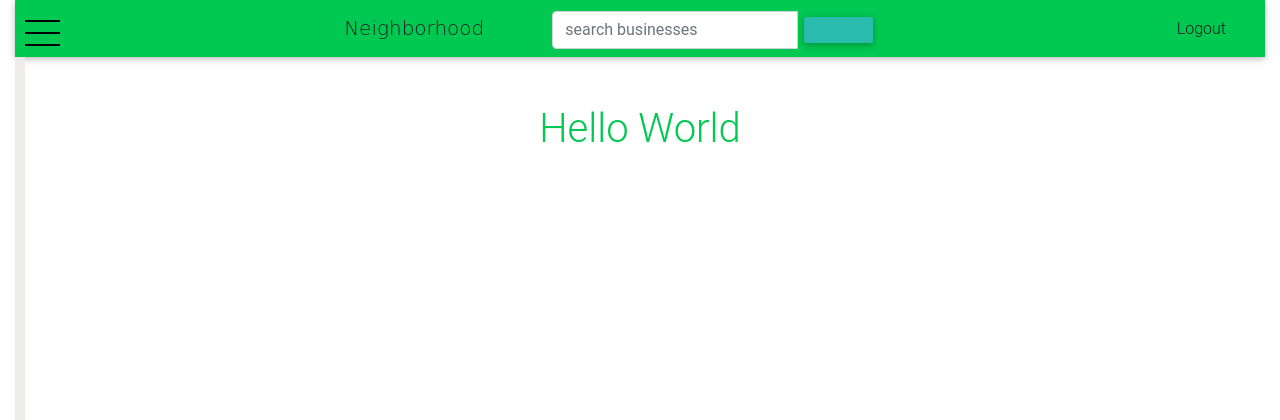
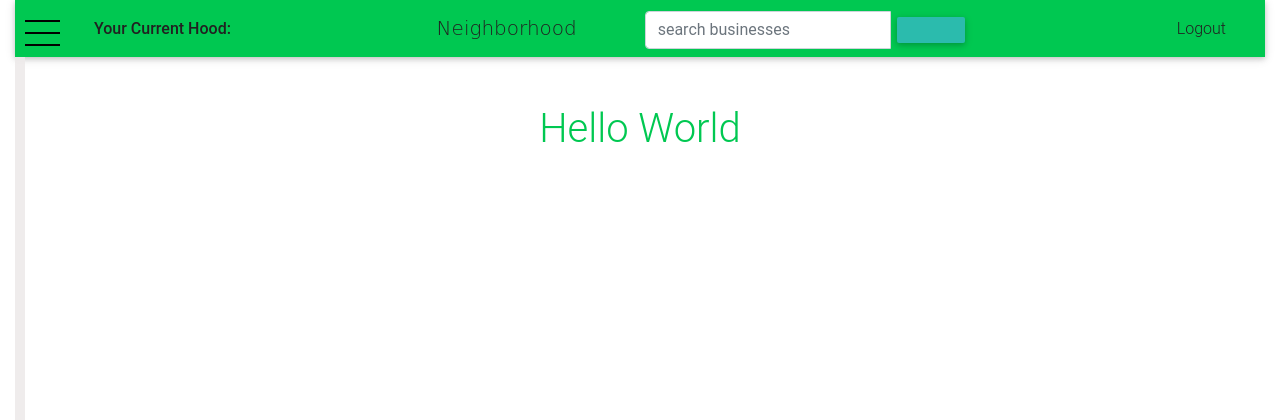
Before and after one commit to Paulwamaria/neighbourhood, a Django app: page / in a window 1280 px wide. Shown: the top 420 px of the page. Run offline with Django 3.2, Linux system fonts and the light colour scheme; the visitor is signed in with stand-in values (Sample User, id 1); some libraries are stand-ins or nearby versions; some web fonts are replaced.

Commit message:
Add a link to view the recent updates in a gven hood

```diff
--- a/neighbourhood/templates/navbar.html
+++ b/neighbourhood/templates/navbar.html
@@ -18,7 +18,10 @@
                     <div class="navbar-header">
 
 
+                        {% if user.is_authenticated %}
 
+                        <a href="{% url 'posts' %}" class="text-dark ml-5"> <strong>Your Current Hood:</strong> {{user.profile.location}}</a>
+                        {% endif %}
 
 
                     </div>
@@ -45,6 +48,7 @@
 
                         {% if user.is_authenticated %}
                         <div class="d-inline-flex prof-links">
+
                             <a class="nav-item nav-link mr-2 text-dark" href="{% url 'logout' %}">Logout</a>
 
 
@@ -84,6 +88,12 @@
 
 
                     <a href="#" class="text-dark">About</a>
+                    {% if user.is_authenticated %}
+
+                    <a href="#" class="text-dark"> Current Hood: {{user.profile.location}}</a>
+
+
+                    {% endif %}
 
                 </navs>
 
```
